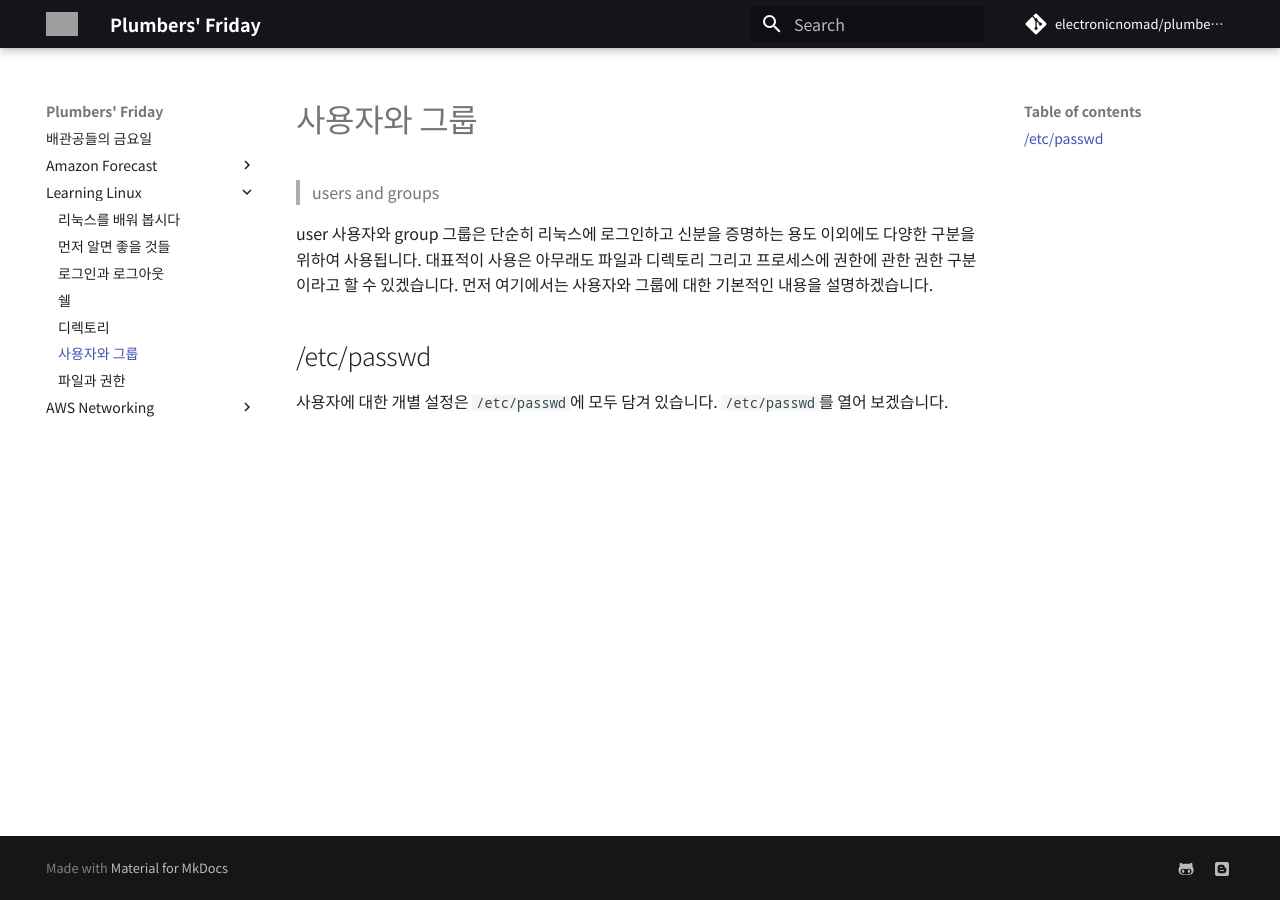
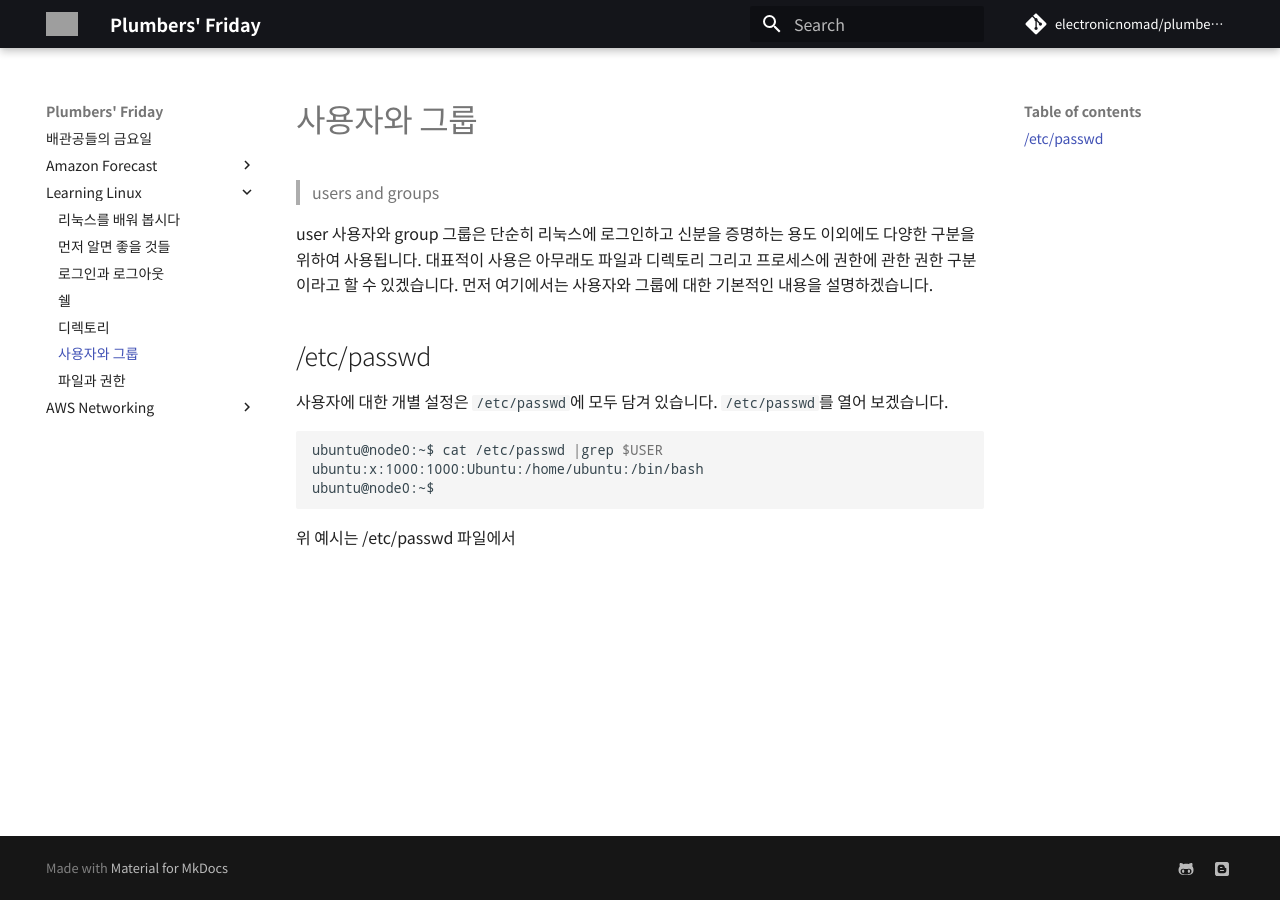
Before and after one commit to electronicnomad/plumbers-friday, an MkDocs documentation site: the page built from docs/linux/users-and-groups.md, in a window 1280 px wide. Built offline with MkDocs 1.6.1 and Material for MkDocs 9.7.7, drawn with Linux system fonts in a browser that asks for light colours; some web fonts are replaced; comment, search, counter and statistics services are not loaded; grey boxes are pictures that could not be loaded.

Commit message:
resolving issue #31

````diff
--- a/docs/linux/users-and-groups.md
+++ b/docs/linux/users-and-groups.md
@@ -10,3 +10,11 @@ user 사용자와 group 그룹은 단순히 리눅스에 로그인하고
 ## /etc/passwd
 
 사용자에 대한 개별 설정은 `/etc/passwd`에 모두 담겨 있습니다. `/etc/passwd`를 열어 보겠습니다.
+
+```bash
+ubuntu@node0:~$ cat /etc/passwd |grep $USER
+ubuntu:x:1000:1000:Ubuntu:/home/ubuntu:/bin/bash
+ubuntu@node0:~$
+```
+
+위 예시는 /etc/passwd 파일에서
````
Also changed, not shown: docs/linux/file-and-permissions.md (+1 -1 lines), docs/linux/things-you-should-know-first.md (+1 -1 lines).
